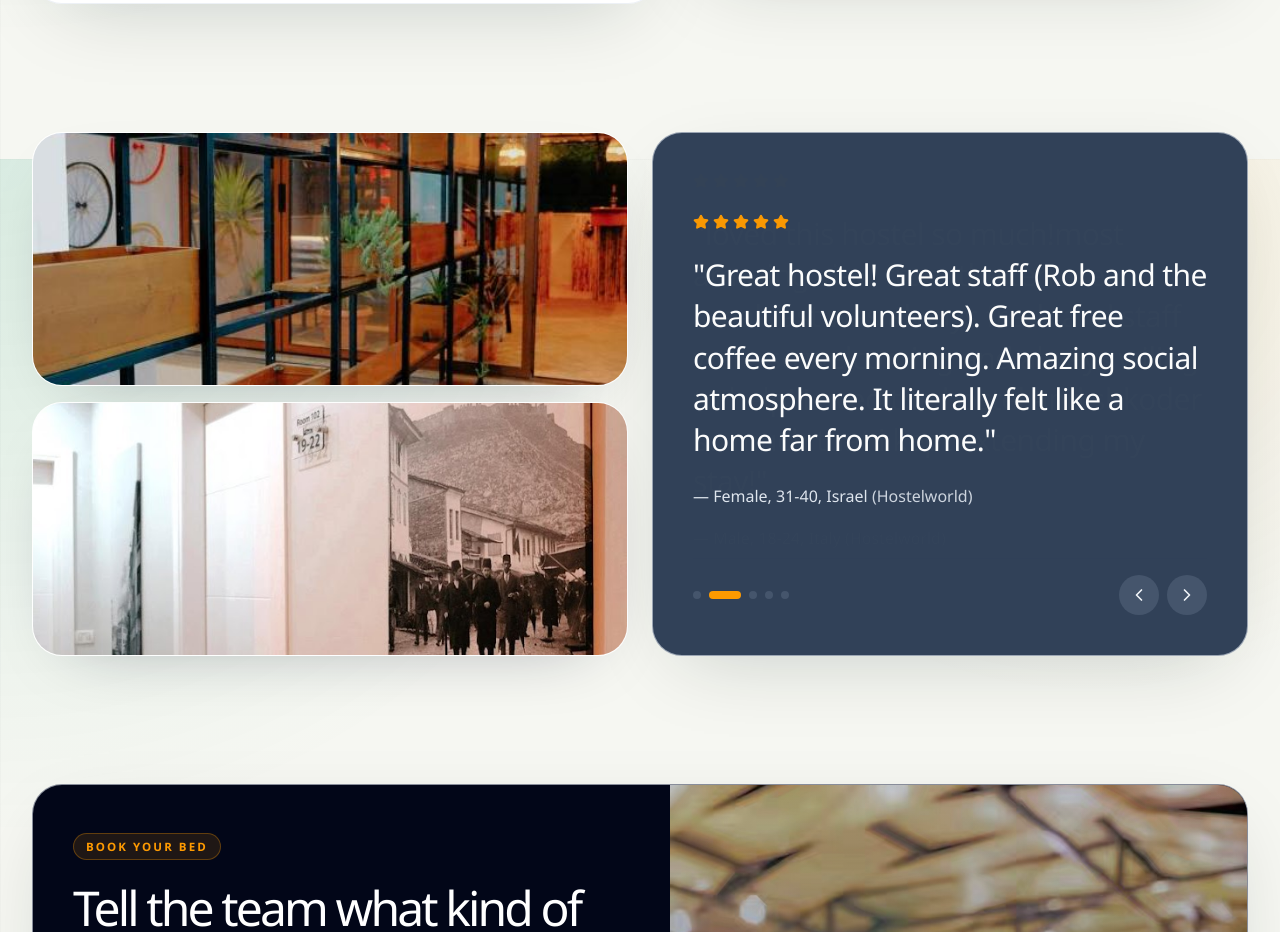
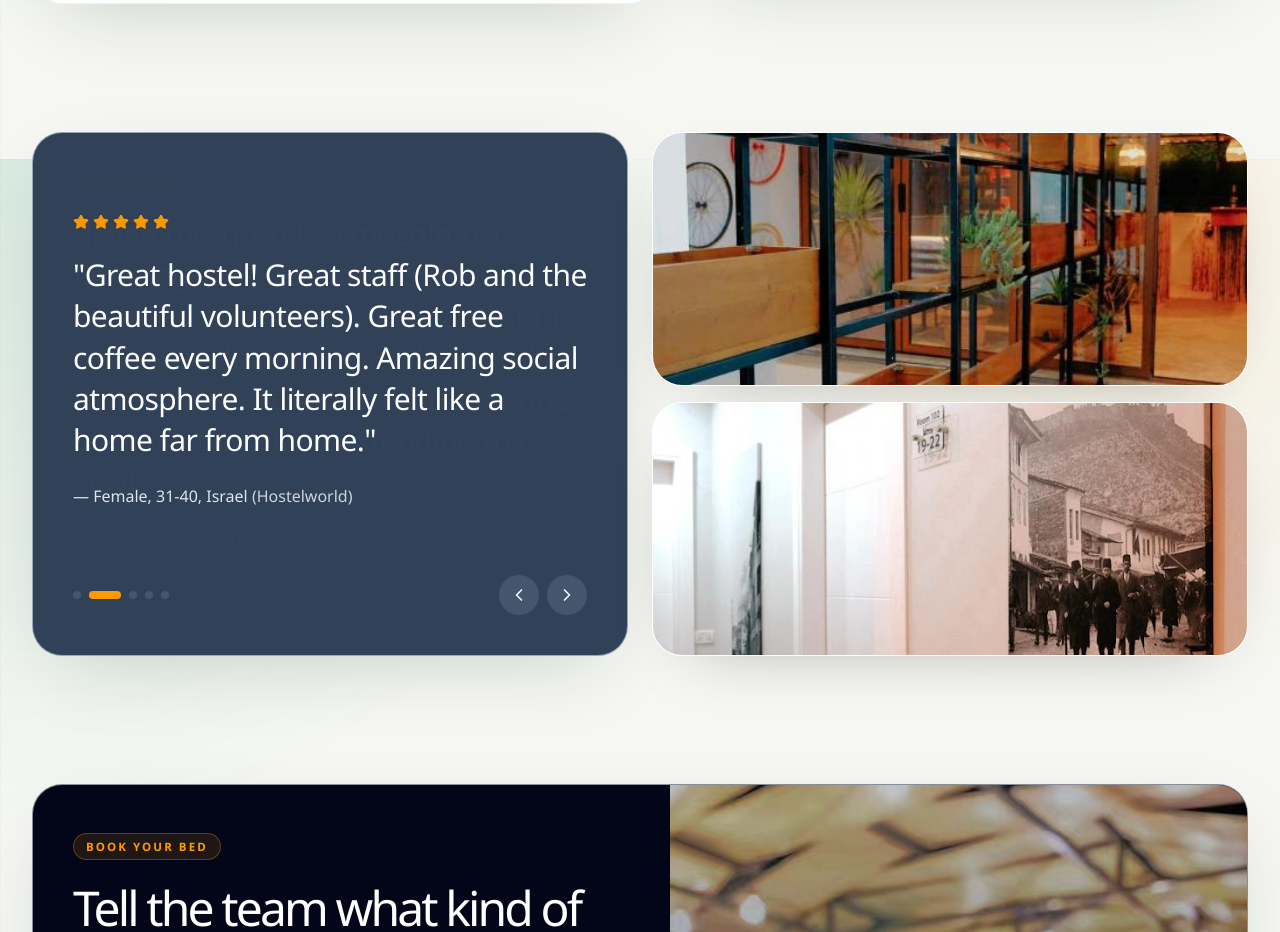
Before and after one commit to dkuromi1/hostel-nextjs, a Next.js app: page /rooms in a window 1280 px wide. Shown: the part 3041-3973 px from the top of the page. Built offline with nearby package versions, Linux system fonts and the light colour scheme; no server answers.

Commit message:
style: moved testimonials up on rooms page

```diff
--- a/app/rooms/page.tsx
+++ b/app/rooms/page.tsx
@@ -293,6 +293,9 @@ export default function RoomsPage() {
         <div className="shell-container">
           <Reveal>
             <div className="grid gap-6 lg:grid-cols-2">
+              <div className="flex flex-col">
+                <TestimonialCarousel testimonials={testimonials} className="h-full" />
+              </div>
               <div className="grid grid-cols-2 gap-4 lg:grid-cols-1">
                 <div className="media-frame relative min-h-[12rem] lg:min-h-[15rem]">
                   <Image
@@ -312,9 +315,6 @@ export default function RoomsPage() {
                     sizes="(max-width: 1024px) 50vw, 45vw"
                   />
                 </div>
-              </div>
-              <div className="flex flex-col">
-                <TestimonialCarousel testimonials={testimonials} className="h-full" />
               </div>
             </div>
           </Reveal>
```
